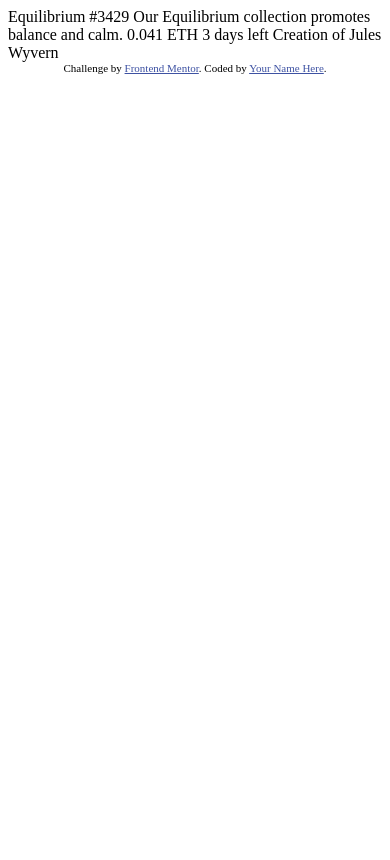
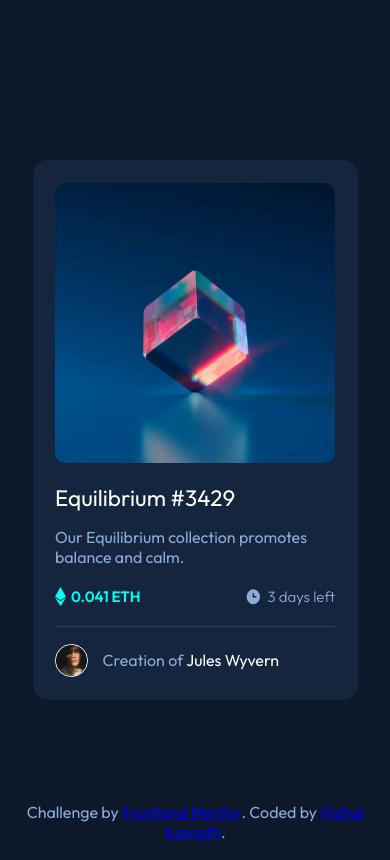
Before and after one commit to Vishal-Kamath/fem-newbie-NFT-preview-card, a plain HTML site: page index.html in a window 390 px wide. Drawn offline with Linux system fonts and the light colour scheme.

Commit message:
add: responsive card

```diff
--- a/index.html
+++ b/index.html
@@ -4,30 +4,56 @@
   <meta charset="UTF-8">
   <meta name="viewport" content="width=device-width, initial-scale=1.0"> <!-- displays site properly based on user's device -->
 
+  <!-- Fonts -->
+  <link rel="preconnect" href="https://fonts.googleapis.com">
+  <link rel="preconnect" href="https://fonts.gstatic.com" crossorigin>
+  <link href="https://fonts.googleapis.com/css2?family=Outfit:wght@300;400;600&display=swap" rel="stylesheet">
+
+  <!-- External CSS-->
+  <link rel="stylesheet" href="styles.css">
+
   <link rel="icon" type="image/png" sizes="32x32" href="./images/favicon-32x32.png">
 
   <title>Frontend Mentor | NFT preview card component</title>
 
-  <!-- Feel free to remove these styles or customise in your own stylesheet 👍 -->
-  <style>
-    .attribution { font-size: 11px; text-align: center; }
-    .attribution a { color: hsl(228, 45%, 44%); }
-  </style>
 </head>
 <body>
+  <div class="container">
+    <div class="image-container">
+      <img src="images/image-equilibrium.jpg" alt="">
+      <div class="image-cover"></div>
+    </div>
 
-  Equilibrium #3429
+    <div class="header">
+      Equilibrium #3429
+    </div>
 
-  Our Equilibrium collection promotes balance and calm.
+    <div class="description">
+      Our Equilibrium collection promotes balance and calm.
+    </div>
 
-  0.041 ETH
-  3 days left
+    <div class="flex">
+      <div class="price">
+        <img src="images/icon-ethereum.svg" alt="">
+        <span>0.041 ETH</span>
+      </div>
+      <div class="days">
+        <img src="images/icon-clock.svg" alt="">
+        <span>3 days left</span>
+      </div>
+    </div>
 
-  Creation of Jules Wyvern
+    <div class="creator">
+      <img src="images/image-avatar.png" alt="">
+      <span>Creation of <span class="name">Jules Wyvern</span></span>
+    </div>
+  </div>
+
+
 
   <div class="attribution">
     Challenge by <a href="https://www.frontendmentor.io?ref=challenge" target="_blank">Frontend Mentor</a>.
-    Coded by <a href="#">Your Name Here</a>.
+    Coded by <a href="https://github.com/Vishal-Kamath" target="_blank">Vishal Kamath</a>.
   </div>
 </body>
 </html>
--- /dev/null
+++ b/styles.css
@@ -0,0 +1,155 @@
+:root {
+  --clr-primary-100: hsl(215, 51%, 70%);
+  --clr-primary-400: hsl(178, 100%, 50%);
+
+  --clr-neutral-900: hsl(217, 54%, 11%);
+  --clr-neutral-800: hsl(216, 50%, 16%);
+  --clr-neutral-600: hsl(215, 32%, 27%);
+  --clr-neutral-100: hsl(0, 0%, 100%);
+
+  --fs-body: 1.8rem;
+
+  --ff-primary: 'Outfit', sans-serif;
+
+  --fw-light: 300;
+  --fw-regular: 400;
+  --fw-semi-bold: 600;
+
+  --container-width: 32.5rem;
+  --container-height: 54rem;
+  --container-padding: 2.25rem;
+  --container-border-radius: 1.5rem;
+
+  --image-width: 28rem;
+  --image-border-radius: 1rem;
+
+  --flex-margin: 2rem 0;
+}
+
+* {
+  box-sizing: border-box;
+}
+
+html {
+  font-size: 62.5%;
+}
+
+body {
+  background-color: var(--clr-neutral-900);
+  color: var(--clr-primary-100);
+
+  font-family: var(--ff-primary);
+
+  display: flex;
+  justify-content: center;
+  align-items: center;
+  flex-direction: column;
+
+  height: 100vh;
+}
+
+.container {
+  background-color: var(--clr-neutral-800);
+
+  width: var(--container-width);
+  height: var(--container-height);
+
+  padding: var(--container-padding);
+  margin-top: calc(50vh - (var(--container-height) / 2));
+
+  border: 0;
+  border-radius: var(--container-border-radius);
+}
+
+.image-container,
+.image-container img {
+  width: var(--image-width)
+}
+
+.image-container {
+  border: 0;
+  border-radius: var(--image-border-radius);
+
+  overflow: hidden;
+  line-height: 0;
+}
+
+.header {
+  color: var(--clr-neutral-100);
+
+  font-weight: var(--fw-regular);
+  font-size: 2.25rem;
+
+  padding: 2rem 0 1.5rem 0;
+}
+
+.description {
+  font-size: 1.6rem;
+  font-weight: var(--fw-regular);
+}
+
+.flex {
+  display: flex;
+  justify-content: space-between;
+  margin: var(--flex-margin);
+}
+
+.price,
+.days {
+  display: flex;
+  justify-content: center;
+  gap: 0.5rem;
+}
+
+.price {
+  font-weight: var(--fw-semi-bold);
+  font-size: 1.5rem;
+
+  color: var(--clr-primary-400);
+}
+
+.days {
+  font-weight: var(--fw-light);
+  font-size: 1.5rem;
+}
+
+.creator {
+  border-top: .1rem solid var(--clr-neutral-600);
+  padding: 1.75rem 0;
+
+  display: flex;
+  align-items: center;
+
+  font-size: 1.6rem;
+}
+
+.creator img {
+  border: 0.1rem solid var(--clr-neutral-100);
+  border-radius: 50%;
+
+  width: 3.25rem;
+
+  margin-right: 1.5rem;
+}
+
+.name {
+  color: var(--clr-neutral-100);
+}
+
+@media (min-width: 60rem) {
+  :root {
+    --container-width: 35rem;
+    --container-height: 58rem;
+    --container-padding: 2.5rem;
+
+    --image-width: 30rem;
+    --flex-margin: 2.5rem 0;
+  }
+}
+
+.attribution {
+  text-align: center;
+  margin: auto 0 10px 0;
+  color: var(--clr-primary-100);
+  font-size: 1.6rem;
+}
```
